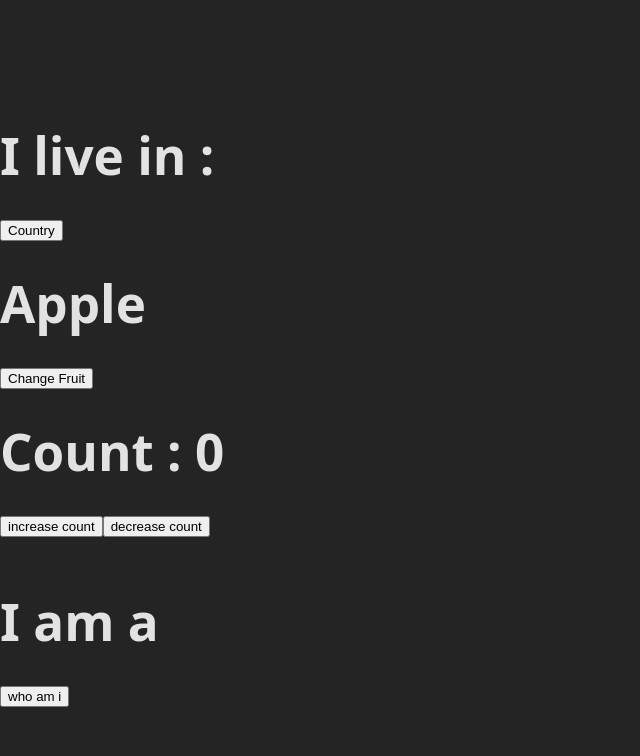
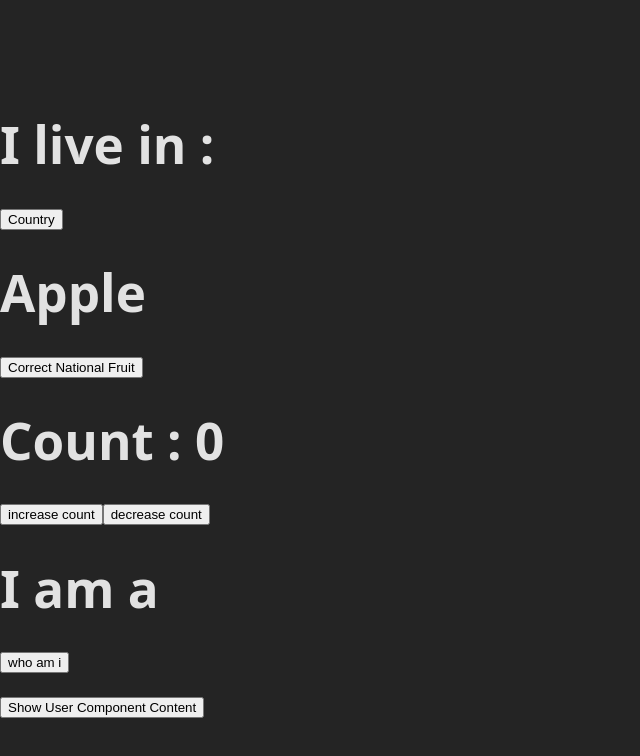
Before and after one commit to ajarubab/react-19-learning-2025, a React (Vite) app: page / in a window 1280 px wide. Shown: the top 756 px of the page, without its empty margins (0-640 px from the left). Built offline with nearby package versions, Linux system fonts and the light colour scheme.

Commit message:
toggling content as well as button text on click event using useState hook

```diff
--- a/src/App.jsx
+++ b/src/App.jsx
@@ -1,4 +1,5 @@
 import { useState } from "react";
+import User from "./user";
 
 function App() {
     let [country, setMyCountry] = useState("");
@@ -8,8 +9,9 @@ function App() {
         setFruit("Mango");
     }
     const [count, updateCount] = useState(0);
+    const [profession, updateProfession] = useState(null);
 
-    const [profession , updateProfession] = useState(null);
+    const [userContent, showUserPageContent] = useState(false);
 
     return (
         <div>
@@ -18,15 +20,21 @@ function App() {
             <button onClick={() => setMyCountry("India")}>Country</button>
 
             <h1>{fruit}</h1>
-            <button onClick={updateFruit}>Change Fruit</button>
+            <button onClick={updateFruit}>Correct National Fruit</button>
 
             <h1>Count : {count}</h1>
             <button onClick={() => updateCount(count + 1)}>increase count</button>
             <button onClick={() => updateCount(count - 1)}>decrease count</button>
+            <br />
+
+            <h1>I am a {profession !== null && (profession ? "Student" : "Developer")}</h1>
+            <button onClick={() => updateProfession(!profession)}>who am i</button>
+
             <br /><br />
+            <button onClick={() => showUserPageContent(!userContent)}>
+                {userContent ? "Hide User Component Content" : "Show User Component Content"}</button>
+            {userContent ? <User /> : null}
 
-            <h1>I am a { profession !==null && (profession ? "Student":"Developer")}</h1>
-            <button onClick={()=>updateProfession(!profession)}>who am i</button>
         </div>
 
     );
--- a/src/user.jsx
+++ b/src/user.jsx
@@ -2,7 +2,6 @@ function User(){
     return (
         <div>
             <h1>User Component</h1>
-            <h1>This comes under user Component.</h1>
         </div>
 );
 }
```
